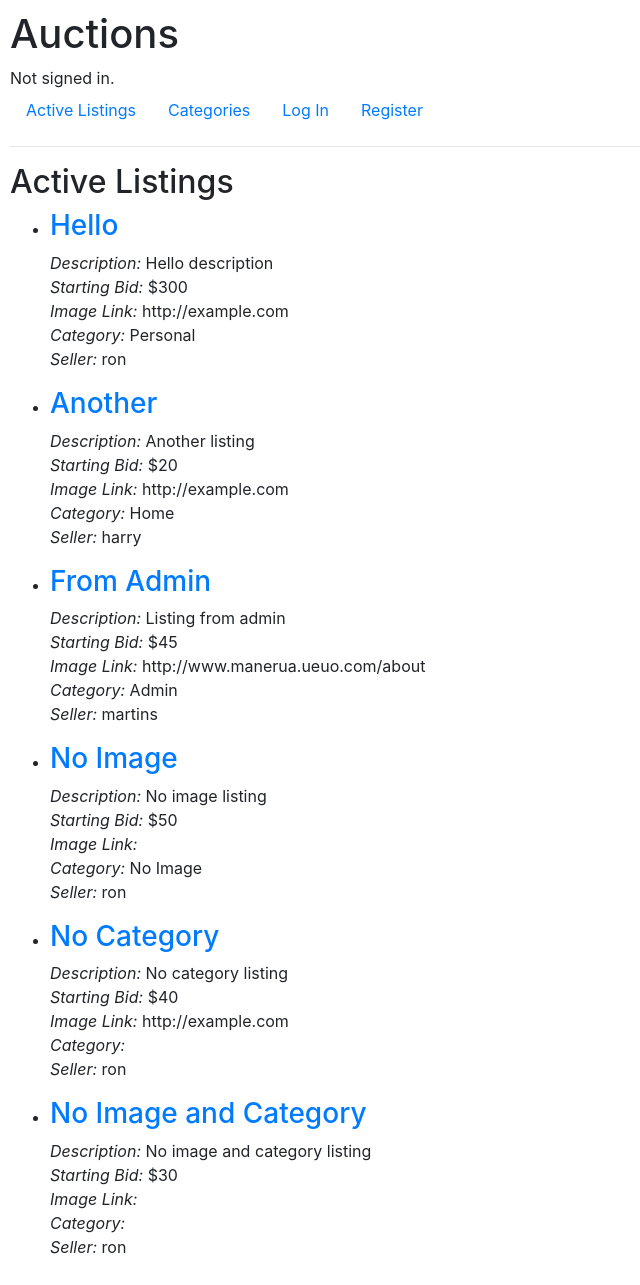
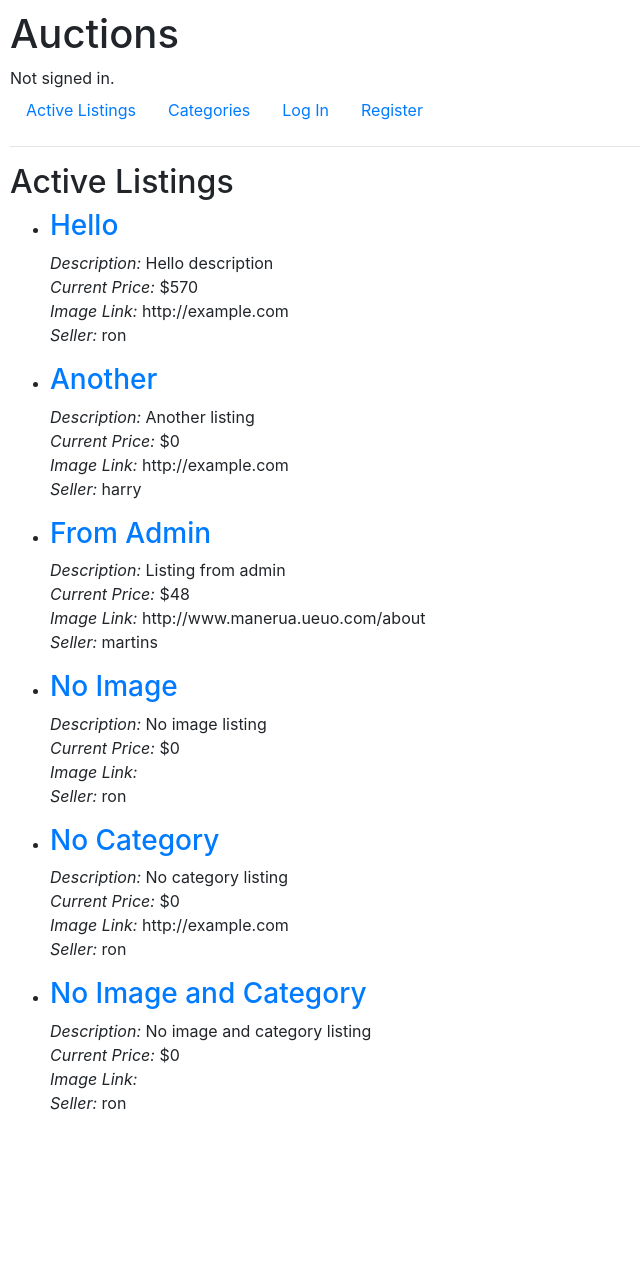
Before and after one commit to anerua/e-Commerce, a Django app: page / in a window 1280 px wide. Shown: the whole page, without its empty margins (0-640 px from the left). After the commit the page ends 1110 px from the top, so only its background shows below. Run offline with Django 3.2, Linux system fonts and the light colour scheme; data comes from the database, SQL or seed files in the repository; some libraries are stand-ins or nearby versions.

Commit message:
reduced details of each listing in index page

```diff
--- a/auctions/templates/auctions/index.html
+++ b/auctions/templates/auctions/index.html
@@ -9,9 +9,8 @@
                 <h3><a href="{% url 'listing' listing.id %}">{{ listing.title }}</a></h3>
                 <p>
                     <em>Description:</em> {{ listing.description }}<br>
-                    <em>Starting Bid:</em> ${{ listing.starting_bid}}<br>
+                    <em>Current Price:</em> ${{ listing.current_price.bid}}<br>
                     <em>Image Link:</em> {{ listing.image }}<br>
-                    <em>Category:</em> {{ listing.category }}<br>
                     <em>Seller:</em> {{ listing.seller }}
                 </p>
             </li>
```
